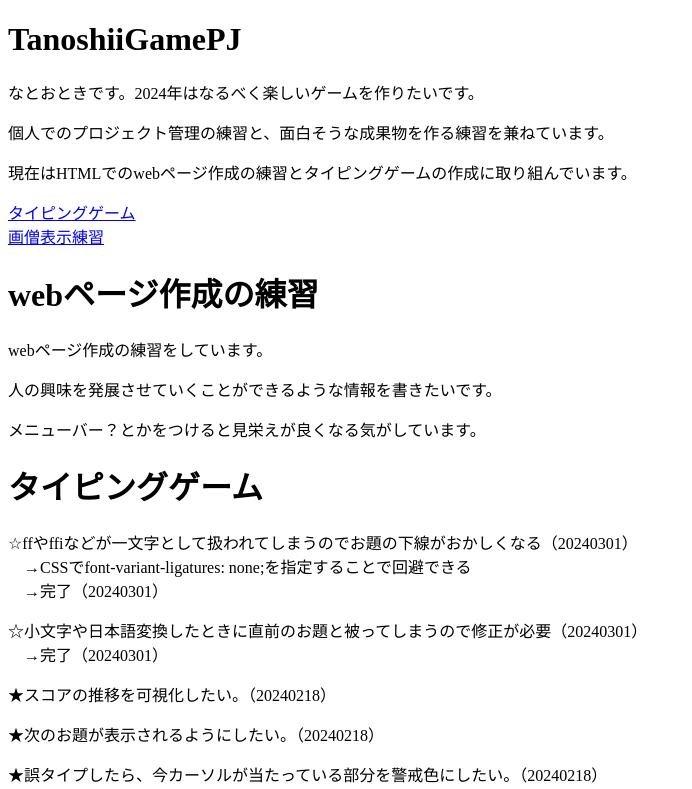
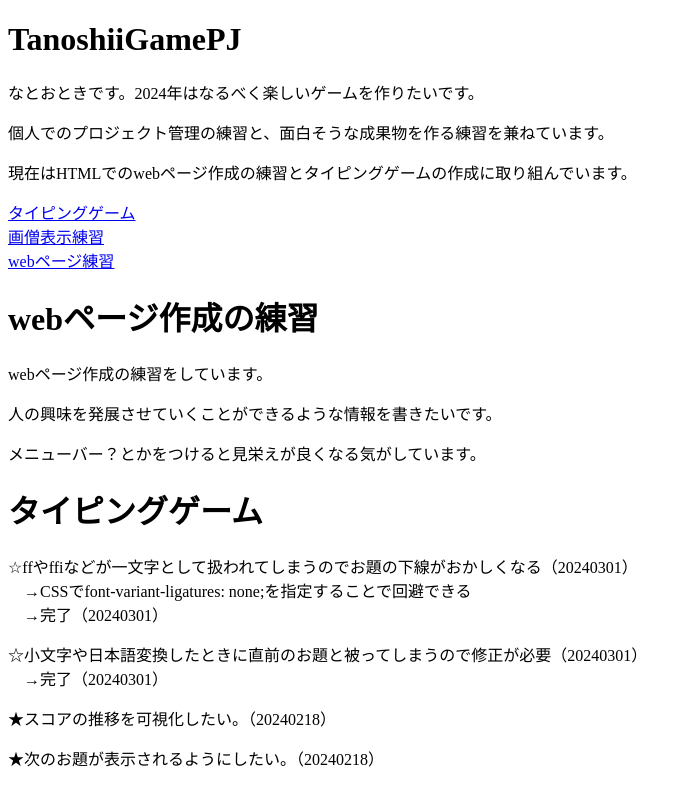
Before and after one commit to natootoki/tanoshiigamepj, a plain HTML site: page index.html in a window 1280 px wide. Shown: the top 789 px of the page, without its empty margins (0-692 px from the left). Drawn offline with Linux system fonts and the light colour scheme.

Commit message:
top webpage

```diff
--- a/index.html
+++ b/index.html
@@ -11,7 +11,8 @@
     <p>個人でのプロジェクト管理の練習と、面白そうな成果物を作る練習を兼ねています。</p>
     <p>現在はHTMLでのwebページ作成の練習とタイピングゲームの作成に取り組んでいます。</p>
     <a href="./typing/index.html">タイピングゲーム</a><br>
-    <a href="./picture/index.html">画僧表示練習</a>
+    <a href="./picture/index.html">画僧表示練習</a><br>
+    <a href="./webpage/index.html">webページ練習</a>
 
     <h1>webページ作成の練習</h1>
     <p>webページ作成の練習をしています。</p>
```
